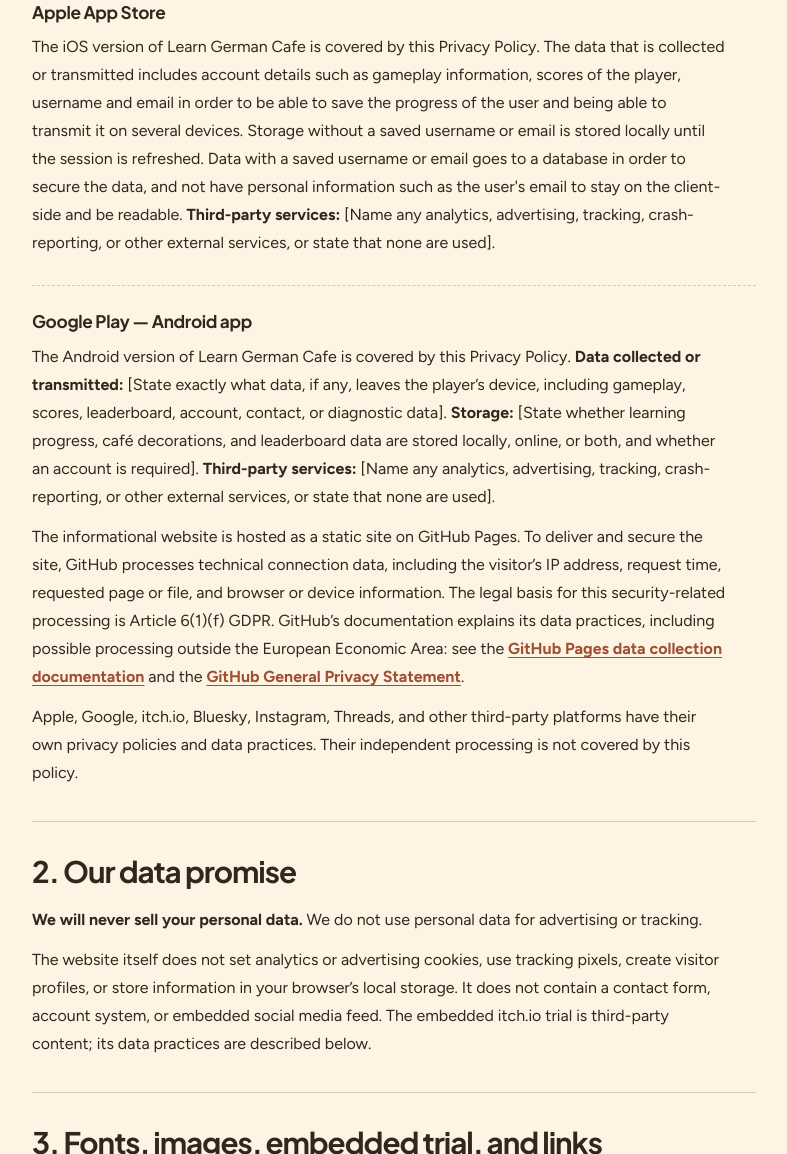
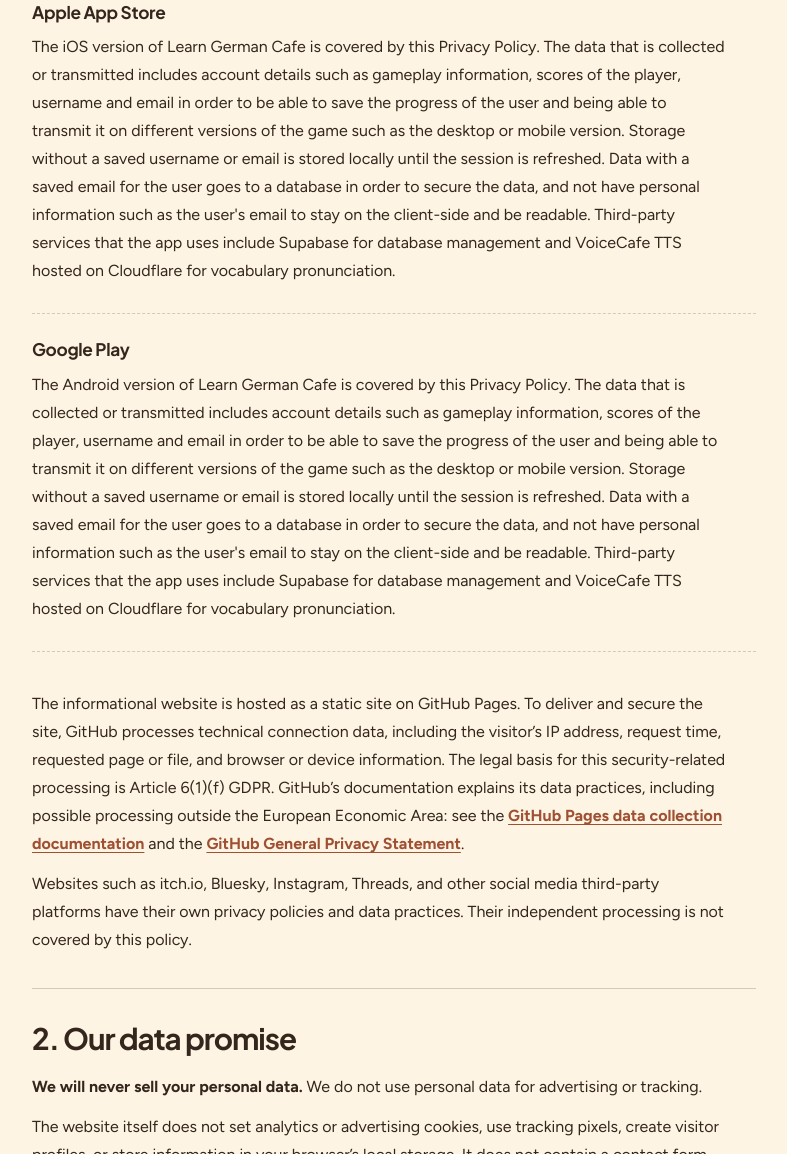
Before and after one commit to jlzs262/languagelearningcafe, a plain HTML site: page privacy.html in a window 1280 px wide. Shown: the part 807-1961 px from the top of the page, without its empty margins (392-1179 px from the left). Drawn offline with Linux system fonts and the light colour scheme.

Commit message:
Updated Privacy Policy

```diff
--- a/privacy.html
+++ b/privacy.html
@@ -36,7 +36,7 @@
     <section class="legal-hero">
       <div class="legal-hero-inner">
         <h1>Privacy<br><em>Policy.</em></h1>
-        <p class="legal-updated">Last updated: 18 November 2026</p>
+        <p class="legal-updated">Last updated: 20 November 2026</p>
       </div>
     </section>
 
@@ -59,16 +59,18 @@
 
           <div class="app-policy">
             <h3>Apple App Store</h3>
-            <p>The iOS version of Learn German Cafe is covered by this Privacy Policy. The data that is collected or transmitted includes account details such as gameplay information, scores of the player, username and email in order to be able to save the progress of the user and being able to transmit it on several devices.  Storage without a saved username or email is stored locally until the session is refreshed. Data with a saved username or email goes to a database in order to secure the data, and not have personal information such as the user's email to stay on the client-side and be readable. <strong>Third-party services:</strong> [Name any analytics, advertising, tracking, crash-reporting, or other external services, or state that none are used].</p>
+            <p>The iOS version of Learn German Cafe is covered by this Privacy Policy. The data that is collected or transmitted includes account details such as gameplay information, scores of the player, username and email in order to be able to save the progress of the user and being able to transmit it on different versions of the game such as the desktop or mobile version.  Storage without a saved username or email is stored locally until the session is refreshed. Data with a saved email for the user goes to a database in order to secure the data, and not have personal information such as the user's email to stay on the client-side and be readable. Third-party services that the app uses include Supabase for database management and VoiceCafe TTS hosted on Cloudflare for vocabulary pronunciation.</p>
           </div>
 
           <div class="app-policy">
-            <h3>Google Play — Android app</h3>
-            <p>The Android version of Learn German Cafe is covered by this Privacy Policy. <strong>Data collected or transmitted:</strong> [State exactly what data, if any, leaves the player’s device, including gameplay, scores, leaderboard, account, contact, or diagnostic data]. <strong>Storage:</strong> [State whether learning progress, café decorations, and leaderboard data are stored locally, online, or both, and whether an account is required]. <strong>Third-party services:</strong> [Name any analytics, advertising, tracking, crash-reporting, or other external services, or state that none are used].</p>
+            <h3>Google Play</h3>
+            <p>The Android version of Learn German Cafe is covered by this Privacy Policy. The data that is collected or transmitted includes account details such as gameplay information, scores of the player, username and email in order to be able to save the progress of the user and being able to transmit it on different versions of the game such as the desktop or mobile version.  Storage without a saved username or email is stored locally until the session is refreshed. Data with a saved email for the user goes to a database in order to secure the data, and not have personal information such as the user's email to stay on the client-side and be readable. Third-party services that the app uses include Supabase for database management and VoiceCafe TTS hosted on Cloudflare for vocabulary pronunciation.</p>
           </div>
 
-          <p>The informational website is hosted as a static site on GitHub Pages. To deliver and secure the site, GitHub processes technical connection data, including the visitor’s IP address, request time, requested page or file, and browser or device information. The legal basis for this security-related processing is Article 6(1)(f) GDPR. GitHub’s documentation explains its data practices, including possible processing outside the European Economic Area: see the <a class="inline-link" href="https://docs.github.com/en/pages/getting-started-with-github-pages/what-is-github-pages#data-collection" target="_blank" rel="noopener noreferrer">GitHub Pages data collection documentation</a> and the <a class="inline-link" href="https://docs.github.com/site-policy/privacy-policies/github-general-privacy-statement" target="_blank" rel="noopener noreferrer">GitHub General Privacy Statement</a>.</p>
-          <p>Apple, Google, itch.io, Bluesky, Instagram, Threads, and other third-party platforms have their own privacy policies and data practices. Their independent processing is not covered by this policy.</p>
+          <div class="app-policy">
+            <p>The informational website is hosted as a static site on GitHub Pages. To deliver and secure the site, GitHub processes technical connection data, including the visitor’s IP address, request time, requested page or file, and browser or device information. The legal basis for this security-related processing is Article 6(1)(f) GDPR. GitHub’s documentation explains its data practices, including possible processing outside the European Economic Area: see the <a class="inline-link" href="https://docs.github.com/en/pages/getting-started-with-github-pages/what-is-github-pages#data-collection" target="_blank" rel="noopener noreferrer">GitHub Pages data collection documentation</a> and the <a class="inline-link" href="https://docs.github.com/site-policy/privacy-policies/github-general-privacy-statement" target="_blank" rel="noopener noreferrer">GitHub General Privacy Statement</a>.</p>
+            <p>Websites such as itch.io, Bluesky, Instagram, Threads, and other social media third-party platforms have their own privacy policies and data practices. Their independent processing is not covered by this policy.</p>
+          </div>
         </section>
 
         <section id="tracking">
```
